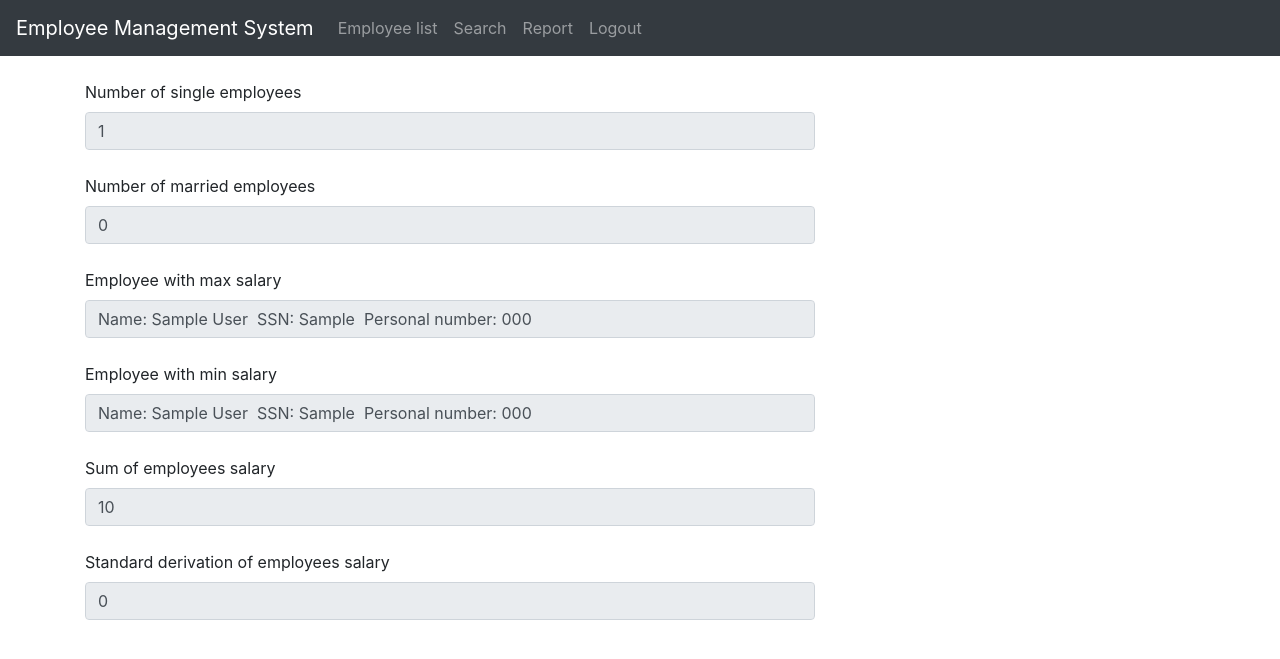
After one commit to salehmontazeran/internet_engineering_projects, a Django app: page /employee/report/ in a window 1280 px wide. The commit adds this page. Shown: the top 659 px of the page. Run offline with Django 3.2, Linux system fonts and the light colour scheme; a user stored in the database is signed in; tables that the repository leaves empty hold one stand-in row (values such as "Sample post"); some libraries are stand-ins or nearby versions.

Commit message:
Auth stuffs, report and REST api  in project was completed.

```diff
--- /dev/null
+++ b/project/employee/templates/employee/employee_report.html
@@ -0,0 +1,49 @@
+{% extends 'base.html' %}
+
+{% block content %}
+
+<div class="container">
+    <div class="row">
+        <div class="col-md-8">
+            <form>
+                <div class="fieldWrapper">
+                    <label>Number of single employees</label>
+                    <input type="number" class="form-control" disabled value="{{ total_single }}">
+                </div>
+                <br>
+                <div class="fieldWrapper">
+                    <label>Number of married employees</label>
+                    <input type="number" class="form-control" disabled value="{{ total_married }}">
+                </div>
+                <br>
+
+                <div class="fieldWrapper">
+                    <label>Employee with max salary</label>
+                    <input type="text" class="form-control" disabled value="{{ max_salary_employee_info }}">
+                </div>
+                <br>
+
+                <div class="fieldWrapper">
+                    <label>Employee with min salary</label>
+                    <input type="text" class="form-control" disabled value="{{ min_salary_employee_info }}">
+                </div>
+                <br>
+
+                <div class="fieldWrapper">
+                    <label>Sum of employees salary</label>
+                    <input type="number" class="form-control" disabled value="{{ sum_salary }}">
+                </div>
+                <br>
+
+                <div class="fieldWrapper">
+                    <label>Standard derivation of employees salary</label>
+                    <input type="number" class="form-control" disabled value="{{ salary_stdev }}">
+                </div>
+                <br>
+
+            </form>
+        </div>
+    </div>
+</div>
+
+{% endblock %}
--- a/project/employee/urls.py
+++ b/project/employee/urls.py
@@ -1,8 +1,10 @@
 from django.urls import path
 
-from .views import (employee_create_view, employee_delete_view,
-                    employee_edit_view, employee_list_view,
-                    employee_search_view)
+from .views import (delete_users_on_gender, employee_create_view,
+                    employee_delete_view, employee_edit_view,
+                    employee_list_view, employee_report_view,
+                    employee_search_view, get_users_with_name,
+                    update_user_salary)
 
 app_name = 'employee'
 urlpatterns = [
@@ -10,5 +12,9 @@ urlpatterns = [
     path("list/", employee_list_view, name='employee_list'),
     path("delete/<int:id>/", employee_delete_view, name='employee_delete'),
     path("edit/<int:id>/", employee_edit_view, name='employee_edit'),
-    path("search/", employee_search_view, name="search")
+    path("search/", employee_search_view, name="search"),
+    path("report/", employee_report_view),
+    path("myget/<str:name>/", get_users_with_name),
+    path("myupdate/<int:personal_number>/<int:salary>/", update_user_salary),
+    path("mydel/<str:gender>/", delete_users_on_gender)
 ]
--- a/project/employee/views.py
+++ b/project/employee/views.py
@@ -1,11 +1,22 @@
+from statistics import stdev
+
+from django.contrib.auth import authenticate, logout
+from django.contrib.auth.decorators import login_required
+from django.db.models import Max, Min, Sum
 from django.forms import ValidationError
+from django.http import HttpResponseNotFound
 from django.shortcuts import get_object_or_404, redirect, render
 from django.urls import reverse
+from rest_framework.decorators import api_view
+from rest_framework.response import Response
+from rest_framework.status import HTTP_404_NOT_FOUND
 
 from .forms import ChnageEmployeeForm, EmployeeForm
 from .models import Employee
+from .serializers import EmployeeSerializer
 
 
+@login_required
 def employee_create_view(request):
     form = EmployeeForm(request.POST or None)
     if form.is_valid():
@@ -18,6 +29,7 @@ def employee_create_view(request):
     return render(request, "employee/employee_create.html", context)
 
 
+@login_required
 def employee_list_view(request):
     we_have_filter = False
     employee = Employee.objects
@@ -48,6 +60,7 @@ def employee_list_view(request):
     return render(request, "employee/employee_list.html", context)
 
 
+@login_required
 def employee_delete_view(request, id):
     obj = get_object_or_404(Employee, id=id)
     print(obj)
@@ -61,6 +74,7 @@ def employee_delete_view(request, id):
     return render(request, "employee/employee_delete.html", context)
 
 
+@login_required
 def employee_edit_view(request, id):
     obj = get_object_or_404(Employee, id=id)
 
@@ -75,9 +89,102 @@ def employee_edit_view(request, id):
     return render(request, "employee/employee_create.html", context)
 
 
+@login_required
 def employee_search_view(request):
     return render(request, 'employee/employee_search.html')
 
 
+def extract_employee_description(employee):
+    return (
+            f"Name: {employee.first_name} {employee.last_name}  "
+            f"SSN: {employee.ssn}  "
+            f"Personal number: {employee.personal_number}"
+    )
+
+
+@login_required
+def employee_report_view(request):
+
+    try:
+
+        total_single = (Employee.objects.
+                        filter(marital_status__exact="Single").count())
+        total_married = (Employee.objects.
+                         filter(marital_status__exact="Married").count())
+
+        salary_more_1000000 = (Employee.objects.
+                               filter(salary__gt=1000000).count())
+
+        temp = Employee.objects.aggregate(
+            Max('salary'),
+            Min('salary'),
+            Sum('salary')
+        )
+        max_salary = temp["salary__max"]
+        min_salary = temp["salary__min"]
+        sum_salary = temp["salary__sum"]
+
+        max_salary_emp = Employee.objects.get(salary=max_salary)
+        max_salary_employee_info = extract_employee_description(
+            max_salary_emp
+        )
+
+        min_salary_emp = Employee.objects.get(salary=min_salary)
+        min_salary_employee_info = extract_employee_description(
+            min_salary_emp
+        )
+
+        salary_list = Employee.objects.values_list('salary', flat=True)
+        if len(salary_list) < 2:
+            salary_stdev = 0
+        else:
+            salary_stdev = stdev(salary_list)
+
+        context = {
+            "total_single": total_single,
+            "total_married": total_married,
+            "salary_more_1000000": salary_more_1000000,
+            "max_salary_employee_info": max_salary_employee_info,
+            "min_salary_employee_info": min_salary_employee_info,
+            "sum_salary": sum_salary,
+            "salary_stdev": salary_stdev,
+        }
+    except Exception as e:
+        print(e)
+        return HttpResponseNotFound()
+
+    return render(request, "employee/employee_report.html", context)
+
+
+@api_view(['GET'])
+def get_users_with_name(request, name):
+    employees = Employee.objects.filter(first_name__exact=name)
+    return Response(EmployeeSerializer(employees, many=True).data)
+
+
+@api_view(['POST'])
+def update_user_salary(request, personal_number, salary):
+    affected_rows = Employee.objects.filter(personal_number=personal_number) \
+                    .update(salary=salary)
+    return Response({"affected rows": affected_rows})
+
+
+@api_view(['DELETE'])
+def delete_users_on_gender(request, gender):
+    if gender == "male" or gender == "female":
+        affected_rows = Employee.objects.filter(gender__iexact=gender) \
+                                        .delete()
+        return Response({"affected rows": affected_rows[0]})
+    else:
+        return Response(status=HTTP_404_NOT_FOUND)
+
+
+@login_required
 def home_page(request):
     return render(request, "base.html")
+
+
+@login_required
+def user_logout(request):
+    logout(request)
+    return redirect('home_page')
--- a/project/esm/settings.py
+++ b/project/esm/settings.py
@@ -14,6 +14,8 @@ import os
 
 # Build paths inside the project like this: os.path.join(BASE_DIR, ...)
 BASE_DIR = os.path.dirname(os.path.dirname(os.path.abspath(__file__)))
+
+LOGIN_REDIRECT_URL = '/'
 
 
 # Quick-start development settings - unsuitable for production
@@ -37,7 +39,7 @@ INSTALLED_APPS = [
     'django.contrib.sessions',
     'django.contrib.messages',
     'django.contrib.staticfiles',
-
+    'rest_framework',
     'employee',
 ]
 
--- a/project/esm/urls.py
+++ b/project/esm/urls.py
@@ -16,10 +16,12 @@ Including another URLconf
 from django.contrib import admin
 from django.urls import include, path
 
-from employee.views import home_page
+from employee.views import home_page, user_logout
 
 urlpatterns = [
+    path('', home_page, name='home_page'),
     path('admin/', admin.site.urls),
-    path('', home_page),
-    path('employee/', include('employee.urls'))
+    path('accounts/', include('django.contrib.auth.urls')),
+    path('employee/', include('employee.urls')),
+    path('logout/', user_logout)
 ]
--- a/project/templates/base.html
+++ b/project/templates/base.html
@@ -13,7 +13,7 @@
 
     <nav class="navbar navbar-expand-md bg-dark navbar-dark">
         <!-- Brand -->
-        <a class="navbar-brand" href="#">Employee Management System</a>
+        <a class="navbar-brand" href="/">Employee Management System</a>
 
         <!-- Toggler/collapsibe Button -->
         <button class="navbar-toggler" type="button" data-toggle="collapse" data-target="#collapsibleNavbar">
@@ -22,17 +22,30 @@
 
         <!-- Navbar links -->
         <div class="collapse navbar-collapse" id="collapsibleNavbar">
+
           <ul class="navbar-nav">
+            {% if user.is_authenticated %}
             <li class="nav-item">
-              <a class="nav-link" href="/employee/list">Employee list</a>
+              <a class="nav-link" href="/employee/list/">Employee list</a>
             </li>
             <li class="nav-item">
-              <a class="nav-link" href="/employee/search">Search</a>
+              <a class="nav-link" href="/employee/search/">Search</a>
             </li>
             <li class="nav-item">
-              <a class="nav-link" href="#">Link</a>
+              <a class="nav-link" href="/employee/report/">Report</a>
             </li>
+
+            <li class="nav-item">
+              <a class="nav-link" href="/logout/">Logout</a>
+            </li>
+            {% else %}
+            <li class="nav-item">
+              <a class="nav-link" href="/accounts/login/">Login</a>
+            </li>
+            {% endif %}
+
           </ul>
+
         </div>
       </nav>
 
@@ -43,5 +56,4 @@
 {% endblock %}
 
 </body>
-
 </html>
--- /dev/null
+++ b/requirements.txt
@@ -0,0 +1,6 @@
+asgiref==3.2.3
+Django==3.0.2
+djangorestframework==3.11.0
+pycodestyle==2.5.0
+pytz==2019.3
+sqlparse==0.3.0
```
Also changed, not shown: project/employee/serializers.py (added, +9 -0 lines), project/templates/registration/login.html (added, +36 -0 lines).
